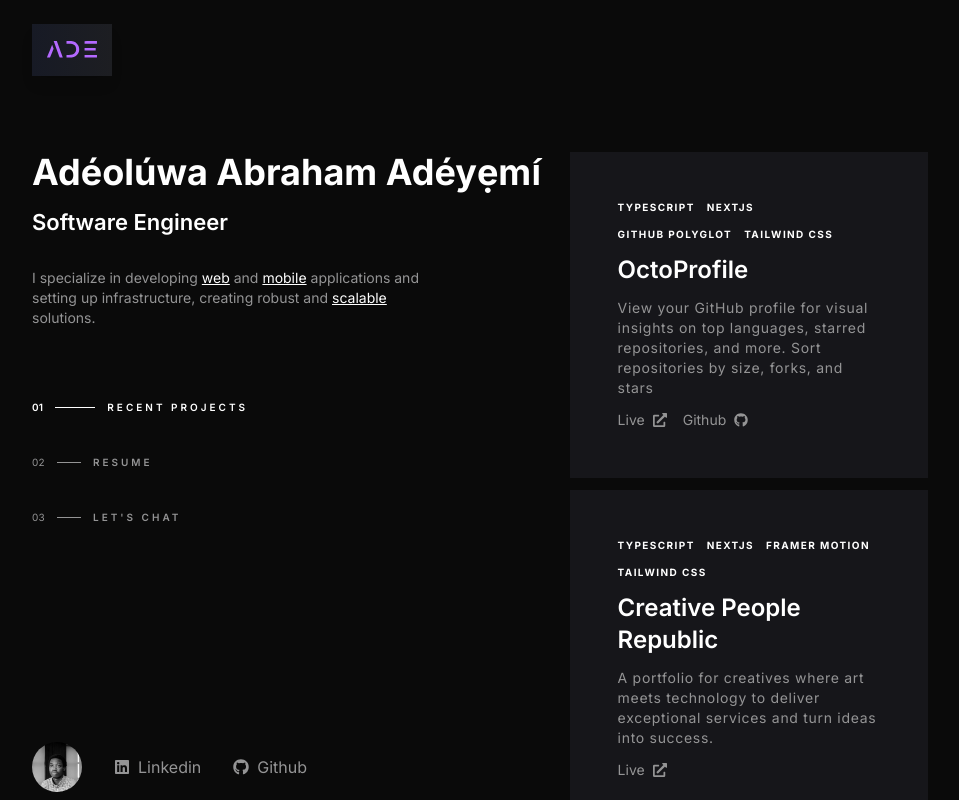
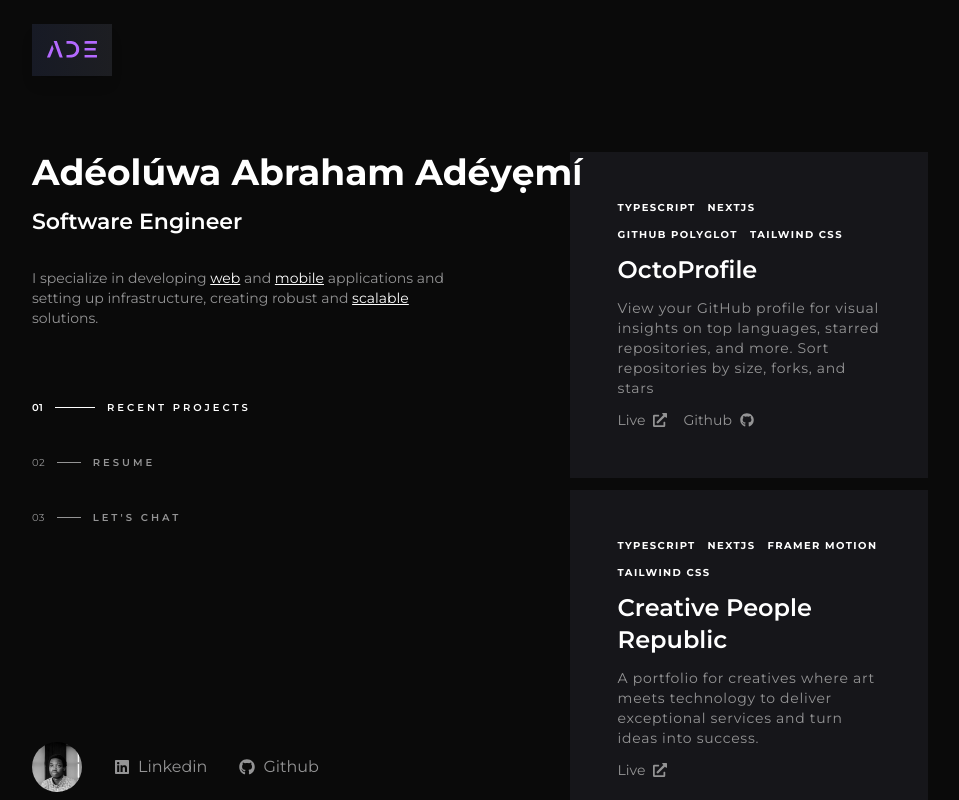
Before and after one commit to Shurrd/adeoluwa.dev, a Next.js app: page / in a window 1280 px wide. Shown: the top 800 px of the page, without its empty margins (160-1119 px from the left). Built offline with nearby package versions, Linux system fonts and the light colour scheme.

Commit message:
fix: changed font to montserrat

```diff
--- a/app/layout.tsx
+++ b/app/layout.tsx
@@ -1,10 +1,9 @@
 import type { Metadata } from 'next';
-import { Inter } from 'next/font/google';
+import { Montserrat } from 'next/font/google';
 import './globals.css';
-import { ThemeProvider } from 'next-themes';
 import Navbar from './components/Navbar';
 
-const inter = Inter({ subsets: ['latin'] });
+const montserrat = Montserrat({ subsets: ['latin'] });
 
 export const metadata: Metadata = {
   title: 'Abraham Adeoluwa Adeyemi | Software Engineer',
@@ -24,7 +23,7 @@
 }>) {
   return (
     <html lang='en'>
-      <body className={`${inter.className} bg-[#0a0a0a]`}>
+      <body className={`${montserrat.className} bg-[#0a0a0a]`}>
         <Navbar />
         {children}
       </body>
```
